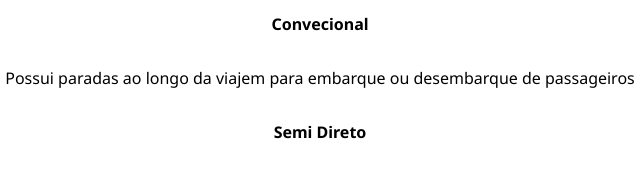
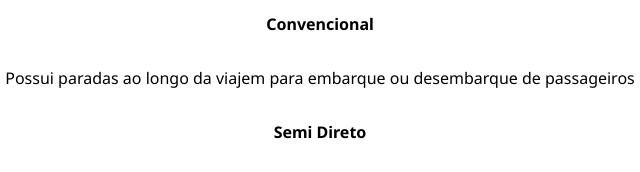
Before and after one commit to Dionatan2019Rodrigues/agencia-de-viagens, a plain HTML site: page pages/modalidades.html in a window 1280 px wide. Shown: the part 301-473 px from the top of the page, 320-960 px from the left. Drawn offline with Linux system fonts and the light colour scheme.

Commit message:
🐛 fix : correct grammatical error

```diff
--- a/pages/modalidades.html
+++ b/pages/modalidades.html
@@ -18,15 +18,15 @@
         height: 150px;
       }
       p {
-  text-align: center;
-}
+        text-align: center;
+      }
     </style>
   </head>
   <body>
     <h1>Modalidades</h1>
     <p>Conheça as diversas modalidades de viajens da VAIDEBUS</p>
     <img src="../images/banners/modalidade.jpg" alt="modalidades" />
-    <p><strong>Convecional</strong></p>
+    <p><strong>Convencional</strong></p>
     <p>
       Possui paradas ao longo da viajem para embarque ou desembarque de
       passageiros
```
